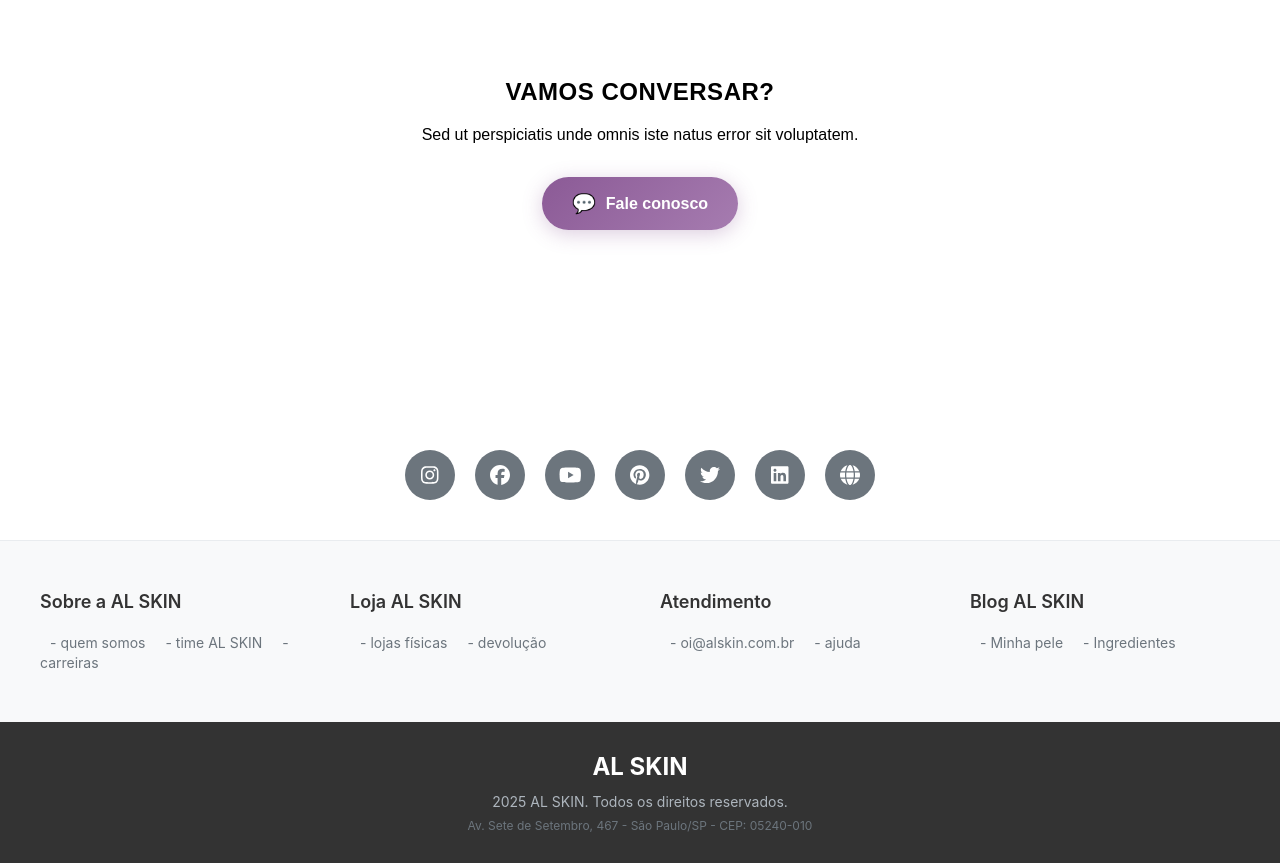
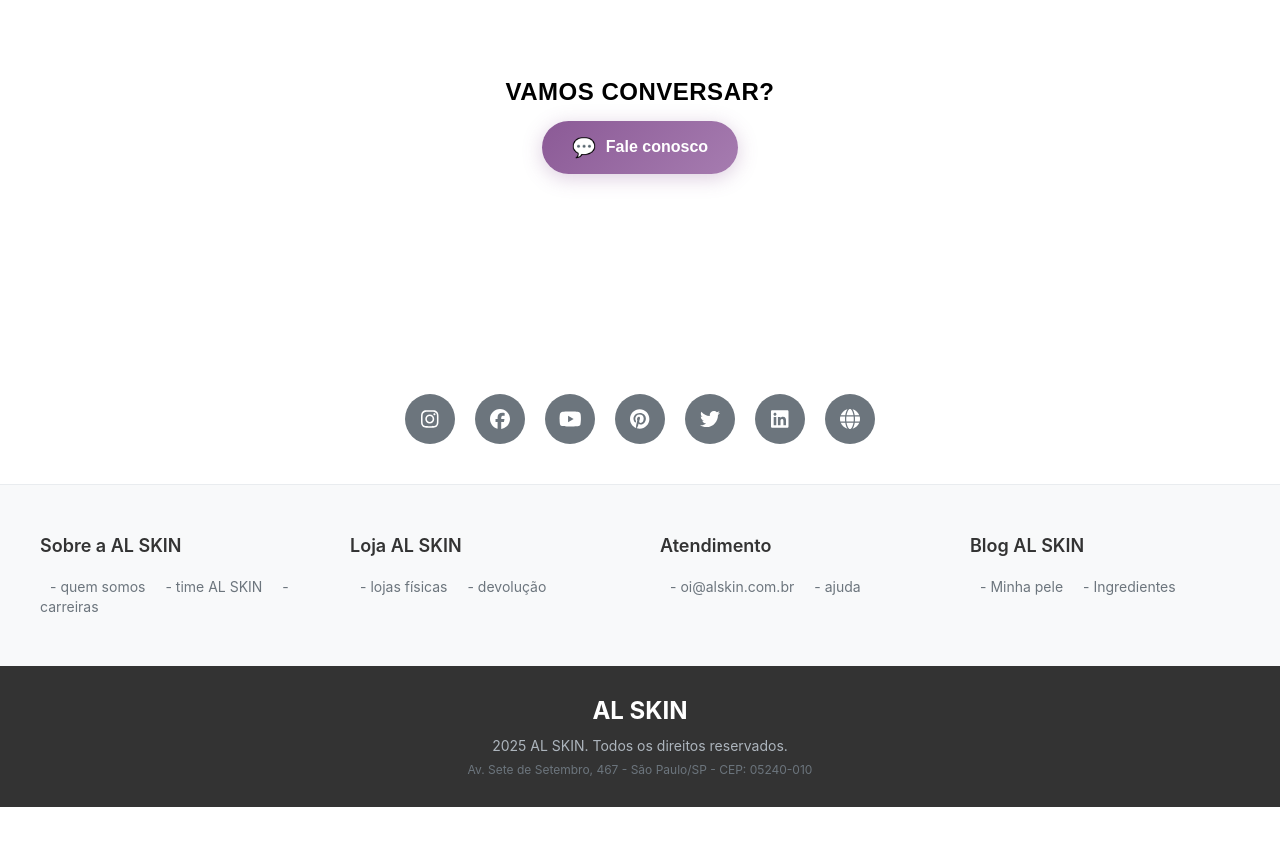
Before and after one commit to gbontorin/el-skin-webapp, a React (Create React App) app: page /about in a window 1280 px wide. Shown: the part 1140-2003 px from the top of the page. After the commit the page ends 1947 px from the top, so only its background shows below. Built offline with nearby package versions, Linux system fonts and the light colour scheme; no server answers.

Commit message:
Styled About

```diff
--- a/src/pages/About/About.tsx
+++ b/src/pages/About/About.tsx
@@ -1,5 +1,5 @@
 import React from 'react';
-import './About.css';
+//import './About.css';
 import styled from 'styled-components';
 import About1 from '../../assets/about1.png';
 
@@ -53,8 +53,6 @@
 
       <ContactSection>
         <h2>VAMOS CONVERSAR?</h2>
-        <p>Sed ut perspiciatis unde omnis iste natus error sit voluptatem.</p>
-
         <ContactButton>
           <ContactIcon>💬</ContactIcon>
           <span>Fale conosco</span>
```
